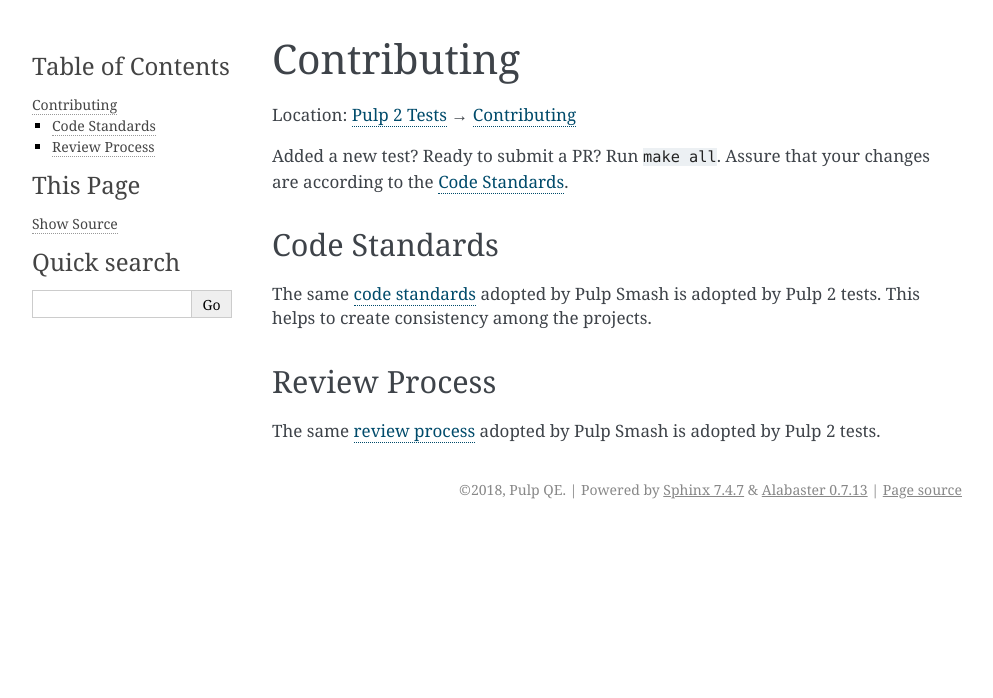
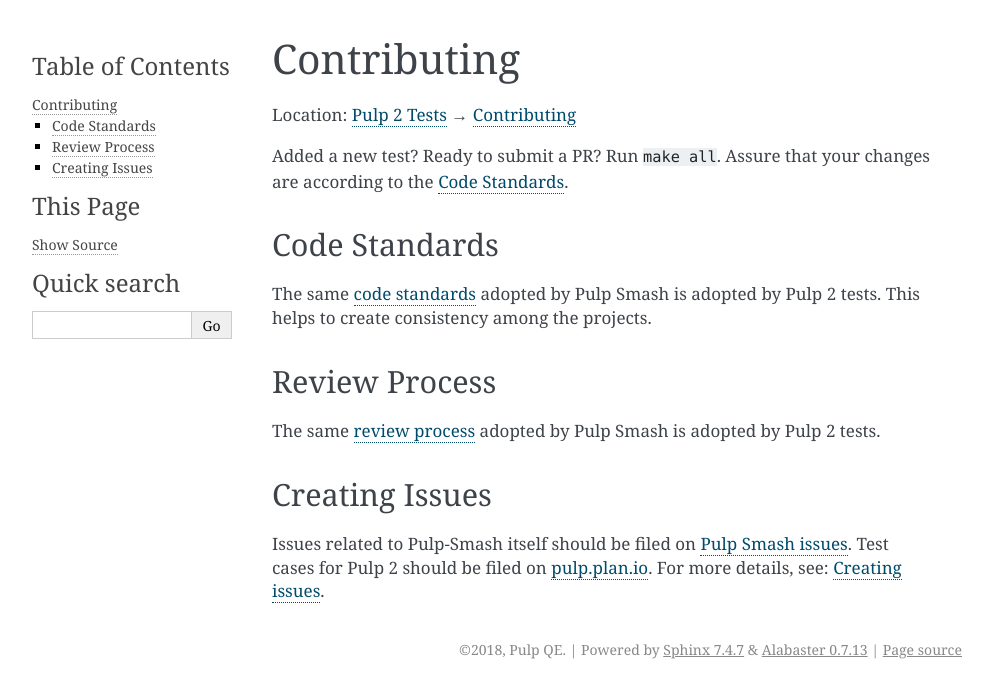
Before and after one commit to pulp/Pulp-2-Tests, a Sphinx documentation site: the page built from docs/contributing.rst, in a window 1280 px wide. Shown: the top 698 px of the page, without its empty margins (148-1141 px from the left). Built offline with Sphinx 7.4.7, drawn with Linux system fonts in a browser that asks for light colours; pages that are not in the unit, such as notebooks, are missing from menus.

Commit message:
Update documentation about creating issues
Update documentation to update where test cases related to Pulp 2 should be
filed.

```diff
--- a/docs/contributing.rst
+++ b/docs/contributing.rst
@@ -15,6 +15,15 @@
 ~~~~~~~~~~~~~~
 The same `review process`_ adopted by Pulp Smash is adopted by Pulp 2 tests.
 
+Creating Issues
+~~~~~~~~~~~~~~~
+
+Issues related to Pulp-Smash itself should be filed on `Pulp Smash issues`_.
+Test cases for Pulp 2 should be filed on `pulp.plan.io`_. For more details,
+see: `Creating issues`_.
 
 .. _code standards: https://pulp-smash.readthedocs.io/en/latest/about.html#code-standards
 .. _review process: https://pulp-smash.readthedocs.io/en/latest/about.html#review-process
+.. _pulp.plan.io: https://pulp.plan.io/
+.. _Pulp Smash issues: https://github.com/PulpQE/pulp-smash/issues
+.. _Creating issues: https://pulp-smash.readthedocs.io/en/latest/about.html#creating-issues
```
Also changed, not shown: .github/ISSUE_TEMPLATE.md.
